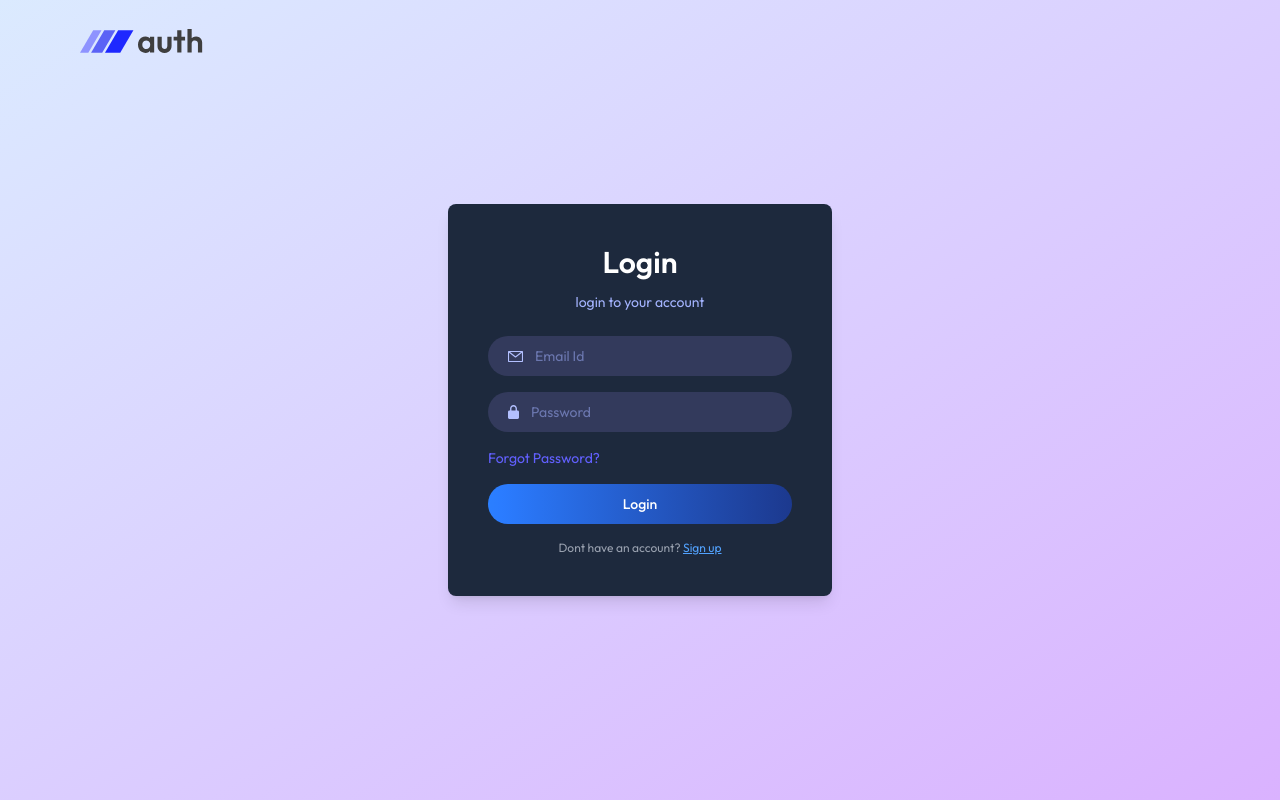
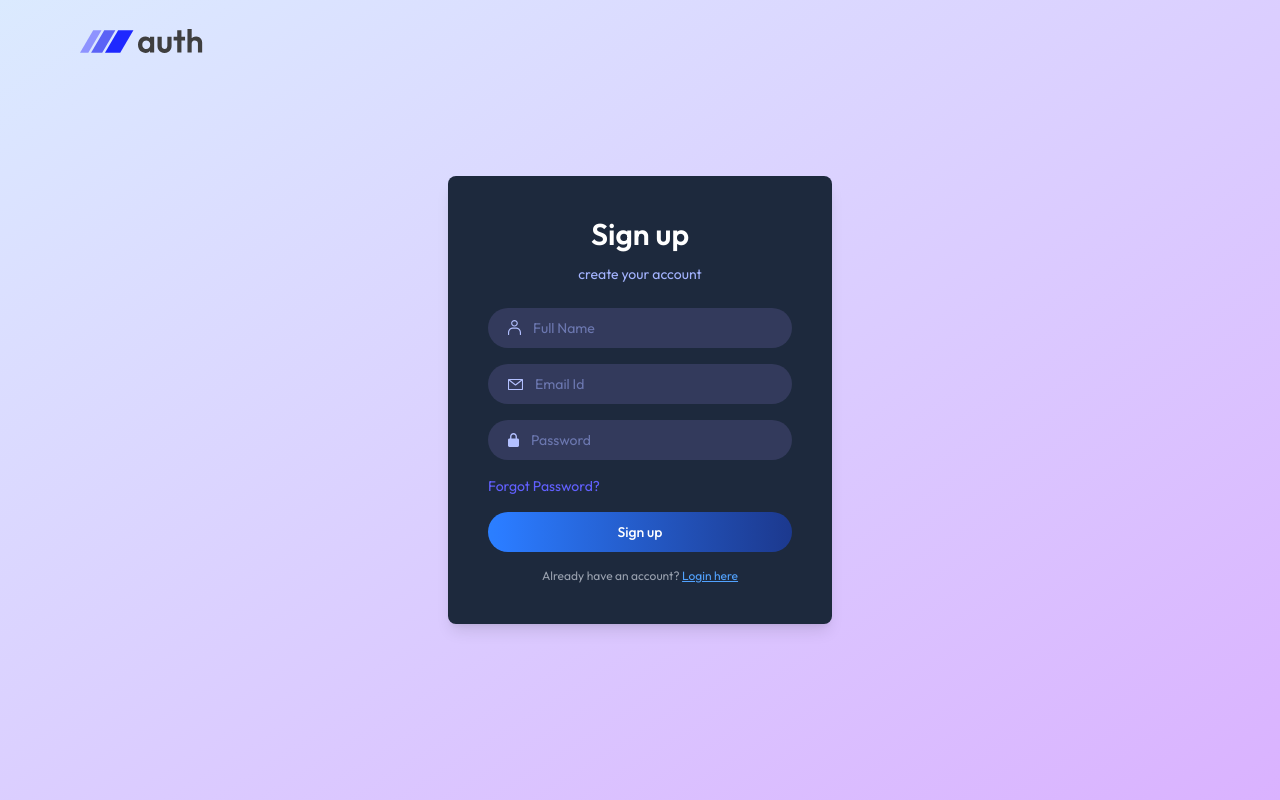
Before and after one commit to aayush036/MERN_Authentication, a React (Vite) app in the folder client/: page /login in a window 1280 px wide. Built offline with nearby package versions, Linux system fonts and the light colour scheme; no server answers.

Commit message:
feat: default to signup tab

```diff
--- a/client/src/pages/Login.jsx
+++ b/client/src/pages/Login.jsx
@@ -11,7 +11,7 @@ const Login = () => {
 
   const {backendUrl,setIsLoggedin,getUserData} = useContext(AppContent)
 
-  const [state,setState] = useState("Login");
+  const [state,setState] = useState("Sign up");
   const [name,setName] = useState('');
   const [email,setEmail] = useState('');
   const [password,setPassword] = useState('')
```
